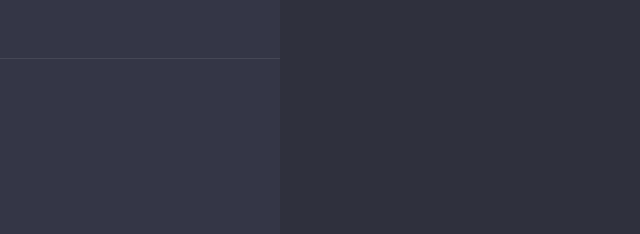
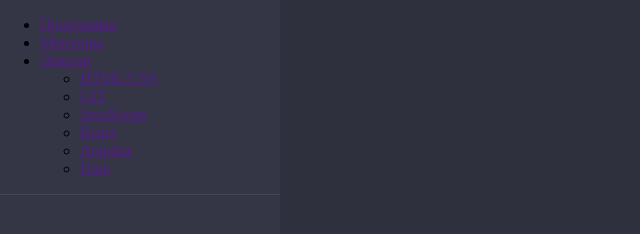
Before and after one commit to anton0kurilov/beeinterns-test, a website built with Parcel: page src/index.html in a window 1280 px wide. Shown: the whole page, without its empty margins (0-640 px from the left). Built offline with nearby package versions, Linux system fonts and the light colour scheme.

Commit message:
Set mainmenu stucture

```diff
--- a/src/index.html
+++ b/src/index.html
@@ -10,8 +10,22 @@
 </head>
 <body>
     <aside class="leftbar">
-        <div class="subheader">
-
+        <div class="subeader">
+        <ul class="mainmenu">
+            <li><a href="" title="">Программа</a></li>
+            <li><a href="" title="">Менторы</a></li>
+            <li>
+                <a href="" title="">Лекции</a>
+                <ul>
+                    <li><a href="" title="">HTML/CSS</a></li>
+                    <li><a href="" title="">GIT</a></li>
+                    <li><a href="" title="">JavaScript</a></li>
+                    <li><a href="" title="">React</a></li>
+                    <li><a href="" title="">Angular</a></li>
+                    <li><a href="" title="">Data</a></li>
+                </ul>
+            </li>
+        </ul>
         </div>
         <div class="separator"></div>
     </aside>
```
